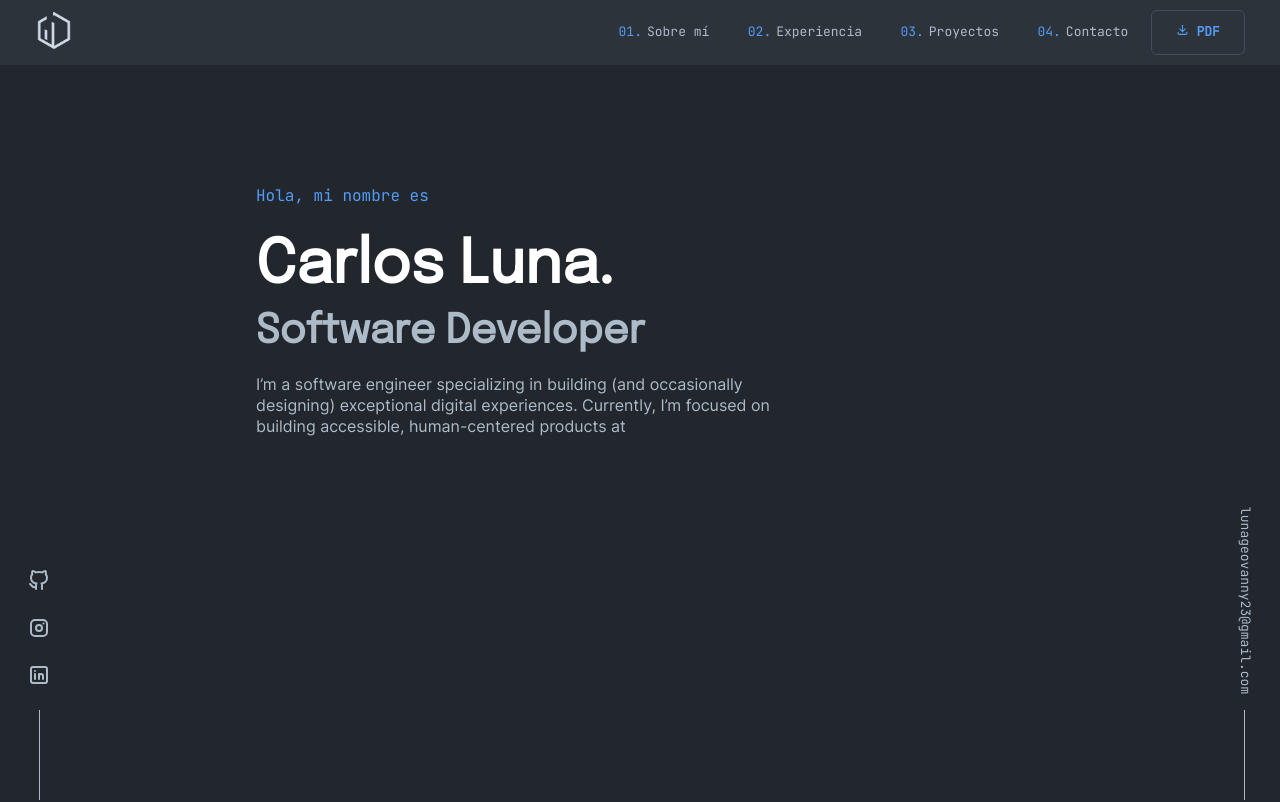
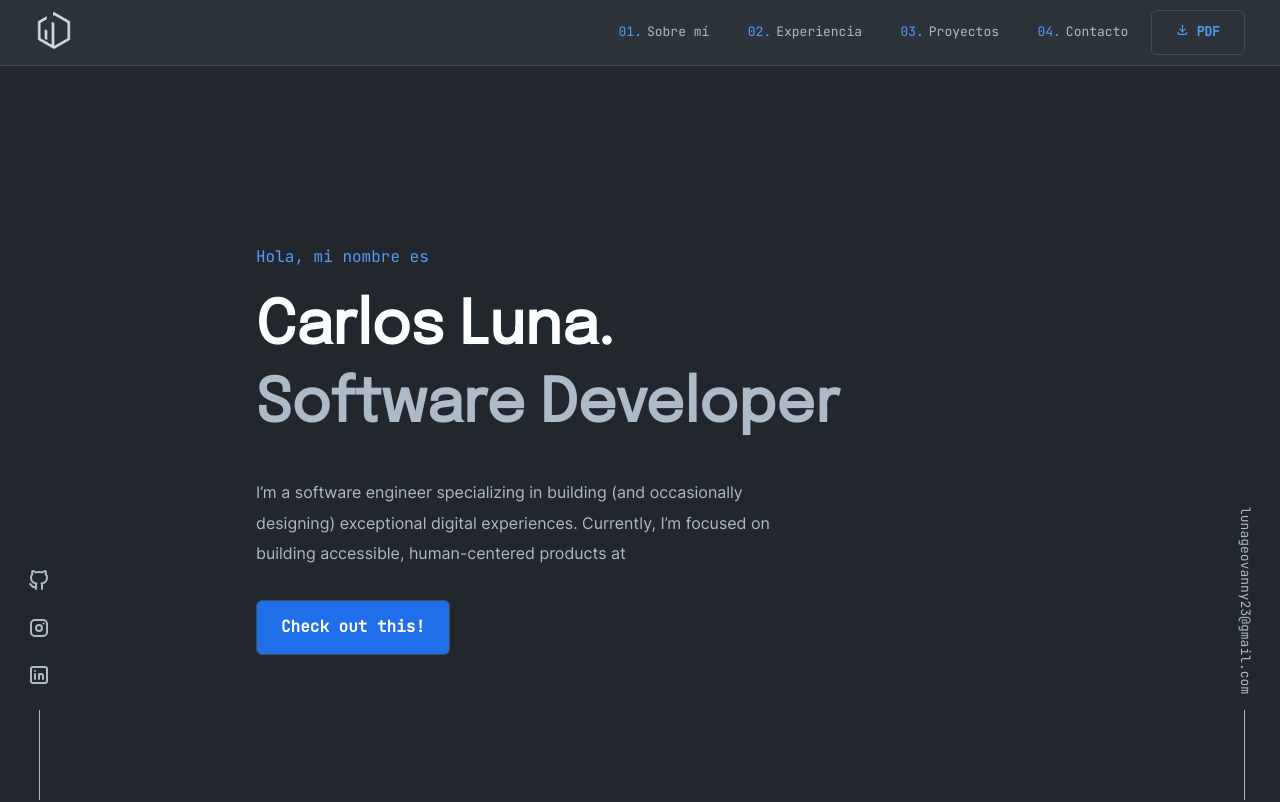
Before and after one commit to Geomoon/portfolio-v1, a Next.js app: page / in a window 1280 px wide. Shown: the top 802 px of the page. Built offline with nearby package versions, Linux system fonts and the light colour scheme.

Commit message:
scrolbar styles/Welcome card

```diff
--- a/components/EmailBar.module.css
+++ b/components/EmailBar.module.css
@@ -19,4 +19,10 @@
   margin: 1rem .2rem;
   font-size: small;
   writing-mode: vertical-lr;
+  transition: ease-out 200ms;
 }
+
+#email_bar a:hover {
+  color: var(--primary);
+  transform: translateY(-4px);
+}
--- a/components/Header.module.css
+++ b/components/Header.module.css
@@ -2,6 +2,7 @@
   background-color: var(--bg-secondady);
   padding: .5rem 2rem;
   box-sizing: content-box;
+  border-bottom: 1px solid var(--border-color);
 }
 
 .header > nav {
@@ -59,9 +60,10 @@ a#preview_pdf {
   border: 1px solid var(--border-color);
   border-radius: 6px;
   padding: .8rem 1.5rem;
+  transition: 200ms;
 }
 
 a#preview_pdf:hover {
   color: var(--color-light);
-  background-color: var(--primary);
+  background-color: var(--primary-btn);
 }
--- a/components/Header.tsx
+++ b/components/Header.tsx
@@ -14,12 +14,12 @@ export const Header = () => {
         </div>
         <div className={styles.sections}>
           <ol>
-            <li><a href="/#about">Sobre mí</a></li>
-            <li><a href="/#jobs">Experiencia</a></li>
-            <li><a href="/#projects">Proyectos</a></li>
-            <li><a href="/#contact">Contacto</a></li>
+            <li><Link href="/#about">Sobre mí</Link></li>
+            <li><Link href="/#jobs">Experiencia</Link></li>
+            <li><Link href="/#projects">Proyectos</Link></li>
+            <li><Link href="/#contact">Contacto</Link></li>
           </ol>
-          <a id={styles.preview_pdf} href="/carlos-luna.pdf"><TbDownload /> PDF</a>
+          <a id={styles.preview_pdf} href="/carlos-luna.pdf" target={"_blank"}><TbDownload /> PDF</a>
         </div>
       </nav>
     </div>
--- a/components/SocialLinkItem.tsx
+++ b/components/SocialLinkItem.tsx
@@ -1,5 +1,3 @@
-import Link from "next/link"
-
 type Props = {
   link: string,
   icon: any
--- a/components/SocialLinks.module.css
+++ b/components/SocialLinks.module.css
@@ -24,4 +24,10 @@
 #social_links ul li {
   margin: 1rem .2rem;
   font-size: x-large;
+  transition: ease-out 200ms;
 }
+
+#social_links ul li:hover {
+  color: var(--primary);
+  transform: translateY(-4px);
+}
--- a/components/Welcome.module.css
+++ b/components/Welcome.module.css
@@ -1,3 +1,5 @@
 .paragraph {
   max-width: 540px;
+  margin: 2rem 0;
+  line-height: 1.9;
 }
--- a/components/Welcome.tsx
+++ b/components/Welcome.tsx
@@ -1,11 +1,19 @@
+import Link from 'next/link';
 import styles from './Welcome.module.css';
 
 export const Welcome = () => {
   return (<div className='card' >
     <h4>Hola, mi nombre es</h4>
     <h1>Carlos Luna.</h1>
-    <h2>Software Developer</h2>
-    <p className={styles.paragraph} >I’m a software engineer specializing in building (and occasionally designing) exceptional digital experiences. Currently, I’m focused on building accessible, human-centered products at</p>
-    </div>
+    <h1 className='fade_text'>Software Developer</h1>
+    <p className={styles.paragraph} >
+    I’m a software engineer specializing in building (and occasionally designing) exceptional digital experiences. Currently, I’m focused on building accessible, human-centered products at</p>
+
+      <Link href={'/'} >
+        <a className='action_button'>
+          Check out this!
+        </a>
+      </Link>
+   </div>
   )
 }
--- a/styles/globals.css
+++ b/styles/globals.css
@@ -23,6 +23,7 @@
   --bg-primary: #22272E;
   --bg-secondady: #2D333B;
   --primary: #539bf5;
+  --primary-btn: #1f6feb;
   --color: #adbac7;
   --color-light: #fff;
   --border-color: #444c56;
@@ -65,6 +66,10 @@ h2 {
   font-size: clamp(20px, 6vw, 40px);
 }
 
+.fade_text {
+  color: var(--color);
+}
+
 a {
   color: inherit;
   text-decoration: none;
@@ -83,11 +88,37 @@ html {
 }
 
 main {
-  padding: 100px 20% 0;
+  padding: 20vh 20% 0;
 }
 
 @media (max-width: 1080px) {
   main {
-    padding: 100px 100px 0;
+    padding: 20vh 100px 0;
   }
 }
+
+.action_button {
+  padding: 1rem 1.5rem;
+  border: 1px solid var(--border-color);
+  border-radius: 6px;
+  width: fit-content;
+  background-color: var(--primary-btn);
+  color: var(--color-light);
+  font-weight: bold;
+}
+
+/* SCROLLBAR */
+
+::-webkit-scrollbar {
+  width: 10px;
+}
+
+::-webkit-scrollbar-track {
+  border-radius: 6px;
+}
+
+::-webkit-scrollbar-thumb {
+  background-color: var(--border-color);
+  border-radius: 6px;
+  border: 2px solid var(--bg-primary);
+}
```
